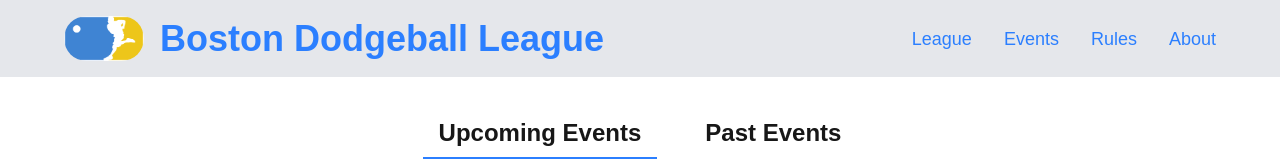
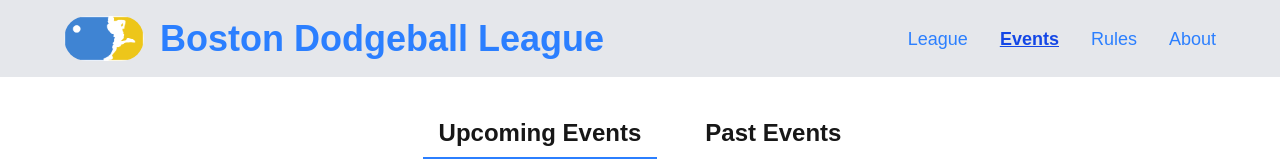
Before and after one commit to jsartin513/bdl-site, a Next.js app: page /events in a window 1280 px wide. Shown: the top 161 px of the page. Built offline with nearby package versions, Linux system fonts and the light colour scheme.

Commit message:
Update topnav to show active page

```diff
--- a/app/components/TopNav.tsx
+++ b/app/components/TopNav.tsx
@@ -1,7 +1,11 @@
+"use client";
 import Link from "next/link";
 import Image from "next/image";
+import { usePathname } from "next/navigation"; // Import usePathname hook
 
 export default function TopNav() {
+  const pathname = usePathname(); // Get the current path
+
   return (
     <header className="bg-gray-200 text-blue-500 p-4">
       <div className="max-w-6xl mx-auto flex items-center justify-between">
@@ -19,16 +23,32 @@ export default function TopNav() {
         {/* Navigation */}
         <nav>
           <ul className="flex justify-center space-x-8">
-            <li className="text-lg">
+            <li
+              className={`text-lg ${
+                pathname === "/league" ? "font-bold underline text-blue-700" : ""
+              }`}
+            >
               <Link href="/league">League</Link>
             </li>
-            <li className="text-lg">
+            <li
+              className={`text-lg ${
+                pathname === "/events" ? "font-bold underline text-blue-700" : ""
+              }`}
+            >
               <Link href="/events">Events</Link>
             </li>
-            <li className="text-lg">
+            <li
+              className={`text-lg ${
+                pathname === "/rules" ? "font-bold underline text-blue-700" : ""
+              }`}
+            >
               <Link href="/rules">Rules</Link>
             </li>
-            <li className="text-lg">
+            <li
+              className={`text-lg ${
+                pathname === "/about" ? "font-bold underline text-blue-700" : ""
+              }`}
+            >
               <Link href="/about">About</Link>
             </li>
           </ul>
```
